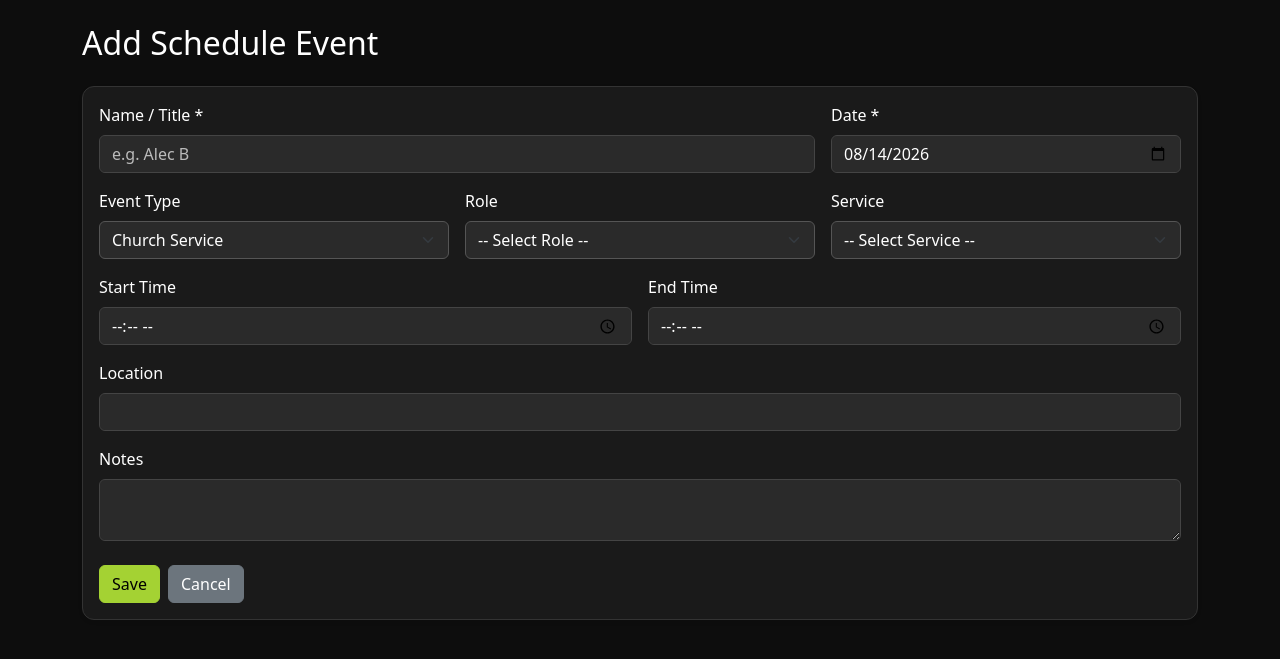
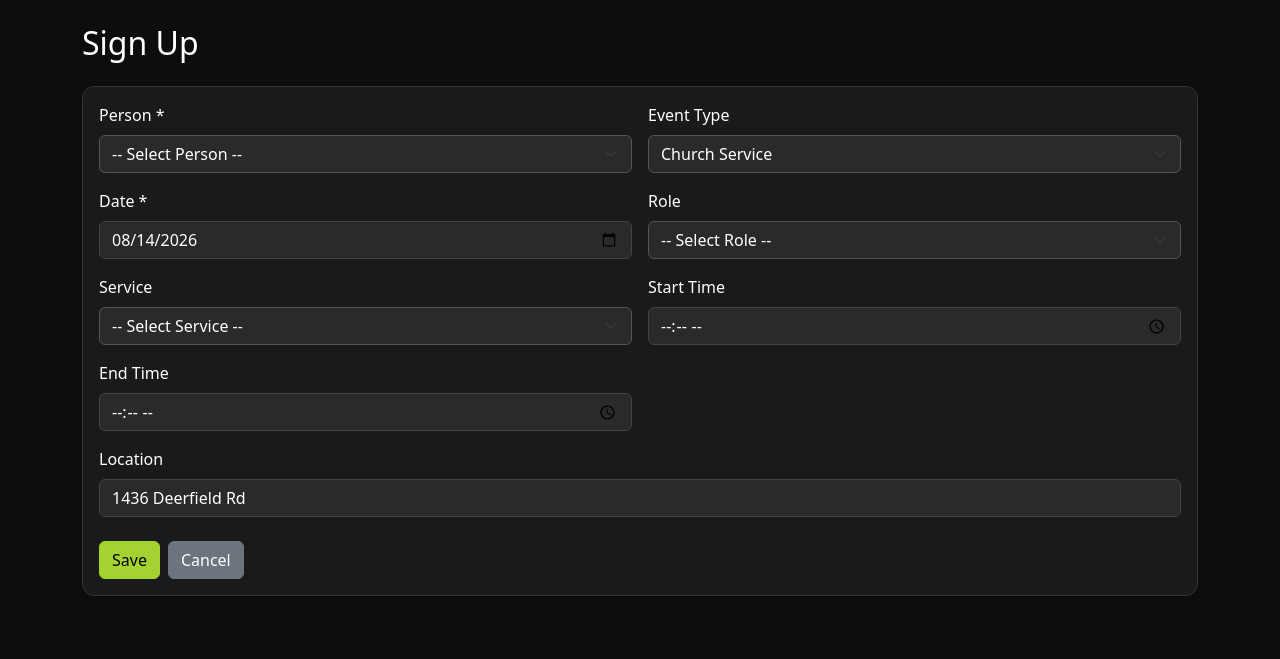
Before and after one commit to amfb98/church-safety-app, a Flask app: page /schedule/add in a window 1280 px wide. Shown: the part 62-721 px from the top of the page. Run offline with Flask 3, Linux system fonts and the light colour scheme; a user stored in the database is signed in.

Commit message:
Update schedule form for event and shift management

```diff
--- a/templates/schedule_form.html
+++ b/templates/schedule_form.html
@@ -1,32 +1,43 @@
 {% extends "base.html" %}
-{% block title %}{{ 'Edit' if event else 'Add' }} Schedule Event{% endblock %}
+{% block title %}{{ 'Edit' if event else 'Sign Up' }}{% endblock %}
 {% block content %}
-<h2 class="mb-4">{{ 'Edit' if event else 'Add' }} Schedule Event</h2>
+<h2 class="mb-4">{{ 'Edit Shift' if event else 'Sign Up' }}</h2>
 
 <form method="POST" class="card card-body shadow-sm">
     <div class="row g-3">
-        <div class="col-md-8">
-            <label class="form-label">Name / Title *</label>
-            <input type="text" name="title" class="form-control" required
-                   value="{{ event.title if event else '' }}" placeholder="e.g. Alec B">
+
+        <!-- Person (dropdown of users) -->
+        <div class="col-md-6">
+            <label class="form-label">Person *</label>
+            <select name="title" class="form-select" required>
+                <option value="">-- Select Person --</option>
+                {% for u in users %}
+                <option value="{{ u.full_name }}" {% if event and event.title == u.full_name %}selected{% endif %}>
+                    {{ u.full_name }}
+                </option>
+                {% endfor %}
+            </select>
         </div>
-        <div class="col-md-4">
+
+        <!-- Event Type -->
+        <div class="col-md-6">
+            <label class="form-label">Event Type</label>
+            <select name="event_type" class="form-select" id="eventType">
+                <option value="Church Service" {% if event and event.event_type == 'Church Service' %}selected{% endif %}>Church Service</option>
+                <option value="Special Event" {% if event and event.event_type == 'Special Event' %}selected{% endif %}>Special Event</option>
+                <option value="Meeting" {% if event and event.event_type == 'Meeting' %}selected{% endif %}>Meeting</option>
+            </select>
+        </div>
+
+        <!-- Date -->
+        <div class="col-md-6">
             <label class="form-label">Date *</label>
             <input type="date" name="event_date" class="form-control" required
                    value="{{ event.event_date.isoformat() if event else default_date }}">
         </div>
 
-        <div class="col-md-4">
-            <label class="form-label">Event Type</label>
-            <select name="event_type" class="form-select">
-                <option value="Church Service" {% if event and event.event_type == 'Church Service' %}selected{% endif %}>Church Service</option>
-                <option value="Special Event" {% if event and event.event_type == 'Special Event' %}selected{% endif %}>Special Event</option>
-                <option value="Meeting" {% if event and event.event_type == 'Meeting' %}selected{% endif %}>Meeting</option>
-                <option value="Other" {% if event and event.event_type == 'Other' %}selected{% endif %}>Other</option>
-            </select>
-        </div>
-
-        <div class="col-md-4">
+        <!-- Role -->
+        <div class="col-md-6">
             <label class="form-label">Role</label>
             <select name="role" class="form-select">
                 <option value="">-- Select Role --</option>
@@ -36,44 +47,40 @@
             </select>
         </div>
 
-        <div class="col-md-4">
+        <!-- Service -->
+        <div class="col-md-6">
             <label class="form-label">Service</label>
-            <select name="service" class="form-select">
+            <select name="service" class="form-select" id="serviceSelect">
                 <option value="">-- Select Service --</option>
-                <option value="First" {% if event and event.service == 'First' %}selected{% endif %}>First</option>
-                <option value="Second" {% if event and event.service == 'Second' %}selected{% endif %}>Second</option>
-                <option value="Both" {% if event and event.service == 'Both' %}selected{% endif %}>Both</option>
+                <option value="First" {% if event and event.service == 'First' %}selected{% endif %}>First (9:30–10:30)</option>
+                <option value="Second" {% if event and event.service == 'Second' %}selected{% endif %}>Second (11:00–12:00)</option>
+                <option value="Both" {% if event and event.service == 'Both' %}selected{% endif %}>Both (9:30–12:00)</option>
             </select>
         </div>
 
-        <div class="col-md-6">
+        <!-- These will be auto-filled for Church Service, but still available for Special Events -->
+        <div class="col-md-6" id="timeFields">
             <label class="form-label">Start Time</label>
             <input type="time" name="start_time" class="form-control" value="{{ event.start_time if event else '' }}">
         </div>
-        <div class="col-md-6">
+        <div class="col-md-6" id="endTimeField">
             <label class="form-label">End Time</label>
             <input type="time" name="end_time" class="form-control" value="{{ event.end_time if event else '' }}">
         </div>
 
         <div class="col-12">
             <label class="form-label">Location</label>
-            <input type="text" name="location" class="form-control" value="{{ event.location if event else '' }}">
+            <input type="text" name="location" class="form-control"
+                   value="{{ event.location if event else '1436 Deerfield Rd' }}">
         </div>
 
-        <div class="col-12">
-            <label class="form-label">Notes</label>
-            <textarea name="description" class="form-control" rows="2">{{ event.description if event else '' }}</textarea>
-        </div>
     </div>
 
     <div class="mt-4 d-flex gap-2 flex-wrap">
         <button type="submit" class="btn btn-primary">Save</button>
         <a href="{{ url_for('schedule') }}" class="btn btn-secondary">Cancel</a>
-
         {% if event %}
-        <a href="{{ url_for('schedule_add') }}?copy={{ event.id }}" class="btn btn-outline-success">
-            Copy Event
-        </a>
+        <a href="{{ url_for('schedule_add') }}?copy={{ event.id }}" class="btn btn-outline-success">Copy</a>
         {% endif %}
     </div>
 </form>
@@ -81,8 +88,8 @@
 {% if event %}
 <div class="mt-3">
     <form method="POST" action="{{ url_for('schedule_delete', event_id=event.id) }}"
-          onsubmit="return confirm('Are you sure you want to delete this event?');">
-        <button type="submit" class="btn btn-outline-danger">Delete Event</button>
+          onsubmit="return confirm('Delete this shift?');">
+        <button type="submit" class="btn btn-outline-danger">Delete</button>
     </form>
 </div>
 {% endif %}
```
